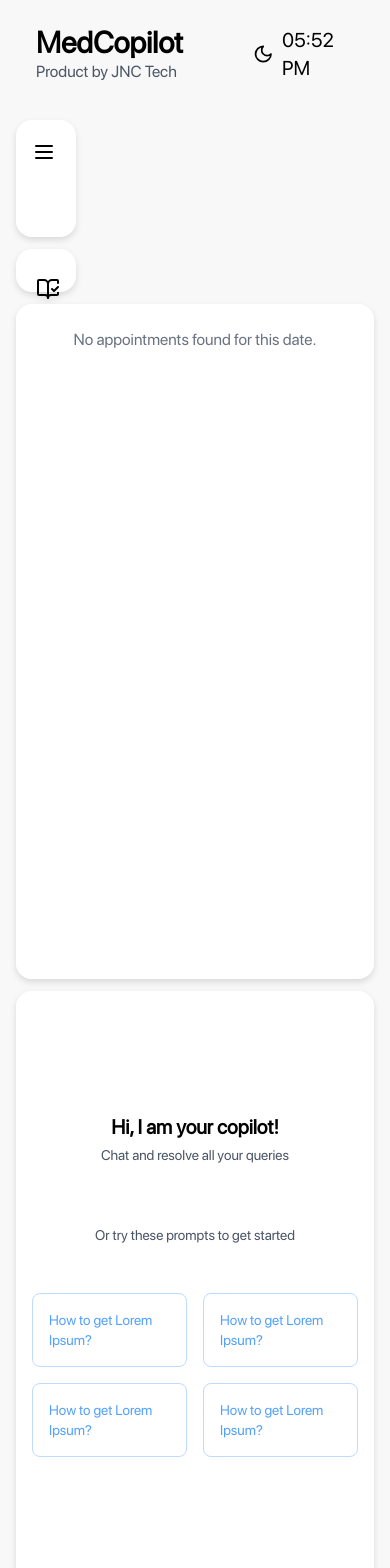
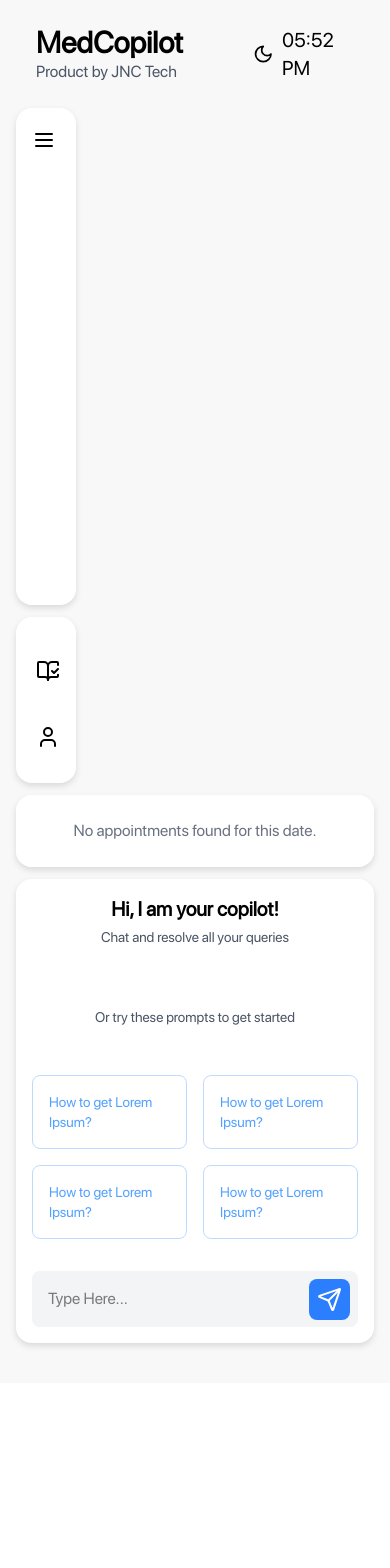
Before and after one commit to devs8l/MedCopilot, a React (Vite) app: page / in a window 390 px wide. Shown: the top 1568 px of the page. After the commit the page ends 1383 px from the top, so only its background shows below. Built offline with nearby package versions, Linux system fonts and the light colour scheme.

Commit message:
hieght-changes

```diff
--- a/src/components/Calendar.jsx
+++ b/src/components/Calendar.jsx
@@ -18,7 +18,6 @@
       <DateCalendar
         value={selectedDate ? dayjs(selectedDate) : null}
         onChange={handleDateChange}
-        sx={{ width: 300 }}
 
       />
     </LocalizationProvider>
--- a/src/components/Chat.jsx
+++ b/src/components/Chat.jsx
@@ -1,12 +1,15 @@
-import React from 'react'
-import ChatInterface from './ChatInterface'
+import React from "react";
+import ChatInterface from "./ChatInterface";
 
 const Chat = () => {
     return (
-        <div className="drop-shadow-md bg-white h-[80vh] rounded-2xl overflow-y-auto">
-            <ChatInterface />
+        <div className="drop-shadow-md bg-white  rounded-2xl flex flex-col overflow-hidden">
+            {/* Make this wrapper full height and ensure child can scroll */}
+            <div className="flex-grow overflow-y-auto  ">
+                <ChatInterface />
+            </div>
         </div>
-    )
-}
+    );
+};
 
-export default Chat
+export default Chat;
--- a/src/components/ChatInterface.jsx
+++ b/src/components/ChatInterface.jsx
@@ -50,7 +50,7 @@
     <div className="flex flex-col h-full w-full mx-auto bg-white shadow-lg ">
 
       {/* Messages Container */}
-      <div className={`flex-1 overflow-y-auto p-4  ${messages.length === 1 ? 'flex items-center justify-center' : ''}`}>
+      <div className={`flex-1 overflow-y-auto p-4   ${messages.length === 1 ? 'flex items-center justify-center' : ''}`}>
         {messages.length === 1 ? (
           // Show initial message and prompts in center when no user messages exist
           <div className="text-center space-y-1">
--- a/src/components/Hero.jsx
+++ b/src/components/Hero.jsx
@@ -4,7 +4,7 @@
 
 const Hero = () => {
     return (
-        <div className="drop-shadow-md bg-white rounded-2xl  transition-all duration-300  overflow-y-auto ">
+        <div className="h-[80vh] drop-shadow-md bg-white rounded-2xl  transition-all duration-300  overflow-y-auto ">
             {location.pathname === "/user" ? <UserData /> : <Patients />}
         </div>
     )
--- a/src/components/Navbar.jsx
+++ b/src/components/Navbar.jsx
@@ -10,7 +10,7 @@
     const [isSearchOpen, setIsSearchOpen] = useState(false);
 
     return (
-        <div className={`grid grid-cols-[2fr_1fr] ${isSearchOpen ? 'sm:grid-cols-[1fr_3fr_1fr]' : 'sm:grid-cols-[1fr_2fr_1fr]'} gap-4 py-3 px-5`}>
+        <div className={`grid grid-cols-[2fr_1fr] ${isSearchOpen ? 'sm:grid-cols-[1fr_4fr_1fr]' : 'sm:grid-cols-[1fr_3fr_1fr]'} gap-4 py-3 px-5`}>
             <div className='py-3'>
                 <h1 className='text-3xl font-semibold'>MedCopilot</h1>
                 <p className='text-md text-gray-600'>Product by JNC Tech</p>
--- a/src/components/Patients.jsx
+++ b/src/components/Patients.jsx
@@ -17,7 +17,7 @@
     const usersToShow = displayedUsers.slice(startIndex, endIndex);
 
     return (
-        <div className="mx-auto bg-white p-6 h-[80vh] flex flex-col">
+        <div className="mx-auto bg-white p-6  flex flex-col">
             {/* List of Filtered Patients */}
             <div className="space-y-4 flex-grow overflow-auto">
                 {usersToShow.length > 0 ? (
--- a/src/components/SideBar.jsx
+++ b/src/components/SideBar.jsx
@@ -7,7 +7,7 @@
     const [isExpanded, setIsExpanded] = useState(false);
 
     return (
-        <div className={`bg-primary flex flex-col gap-3 justify-between transition-all h-full  duration-300 ${isExpanded ? 'w-[350px]' : 'w-[60px]'}`}>
+        <div className={`bg-primary flex flex-col gap-3 justify-between transition-all  min-h-[80vh] duration-300 ${isExpanded ? 'w-[350px]' : 'w-[60px]'}`}>
             {/* Sidebar Top Section */}
             <div className="flex flex-col  h-[75%] items-center overflow-hidden  justify-between bg-white rounded-2xl drop-shadow-md transition-all duration-300">
 
@@ -20,16 +20,16 @@
                 </button>
 
                 {/* Calendar Section */}
-                <div className={`transition-all duration-300  mt-[-20px] overflow-hidden ${isExpanded ? ' opacity-100 ' : 'hidden opacity-0'}`}>
+                <div className={`transition-all  duration-300  mt-[-20px] overflow-hidden ${isExpanded ? ' opacity-100 ' : 'hidden opacity-0'}`}>
                     <Calendar />
                 </div>
 
                 {/* Buttons Section */}
                 <div className={`flex flex-col items-center min-w-[320px] justify-between w-full mt-[-15px] px-4 gap-4 py-3 transition-all   duration-300 ${isExpanded ? 'opacity-100' : 'opacity-0 hidden'}`}>
-                    <button className="w-full bg-white cursor-pointer text-sm gap-2 text-center px-4 py-4 flex items-center justify-center rounded-md border border-gray-300">
+                    <button className="w-full bg-white cursor-pointer text-sm gap-2 text-center px-3 py-3 flex items-center justify-center rounded-md border border-gray-300">
                         Create Event <ChevronDown size={20} />
                     </button>
-                    <button className="w-full bg-action-btn cursor-pointer text-white text-sm px-4 py-4 rounded-md">
+                    <button className="w-full bg-action-btn cursor-pointer text-white text-sm px-3 py-3 rounded-md">
                         + Add Appointment
                     </button>
                 </div>
--- a/src/pages/Home.jsx
+++ b/src/pages/Home.jsx
@@ -14,17 +14,17 @@
     const [isExpanded, setIsExpanded] = useState(false);
 
     return (
-        <div className={`grid mt-3 gap-3
+        <div className={`grid  gap-3
             grid-cols-1
             md:grid-cols-[0.1fr_3fr_2fr]
             md:${isExpanded ? 'grid-cols-[0.8fr_3fr_2fr]' : 'grid-cols-[0.1fr_1fr_1fr]'}
-            transition-all duration-300`}
+            transition-all duration-300 pb-10`}
         >
             {/* Sidebar */}
             <SideBar />
 
             {/* Middle Section */}
-            <div className="drop-shadow-md bg-white rounded-2xl transition-all duration-300 overflow-y-auto ">
+            <div className="drop-shadow-md bg-white rounded-2xl transition-all  duration-300 overflow-y-auto ">
                 <Routes>
                     <Route path="/" element={<Patients />} />
                     <Route path="/user/:id" element={<UserData />} />
```
